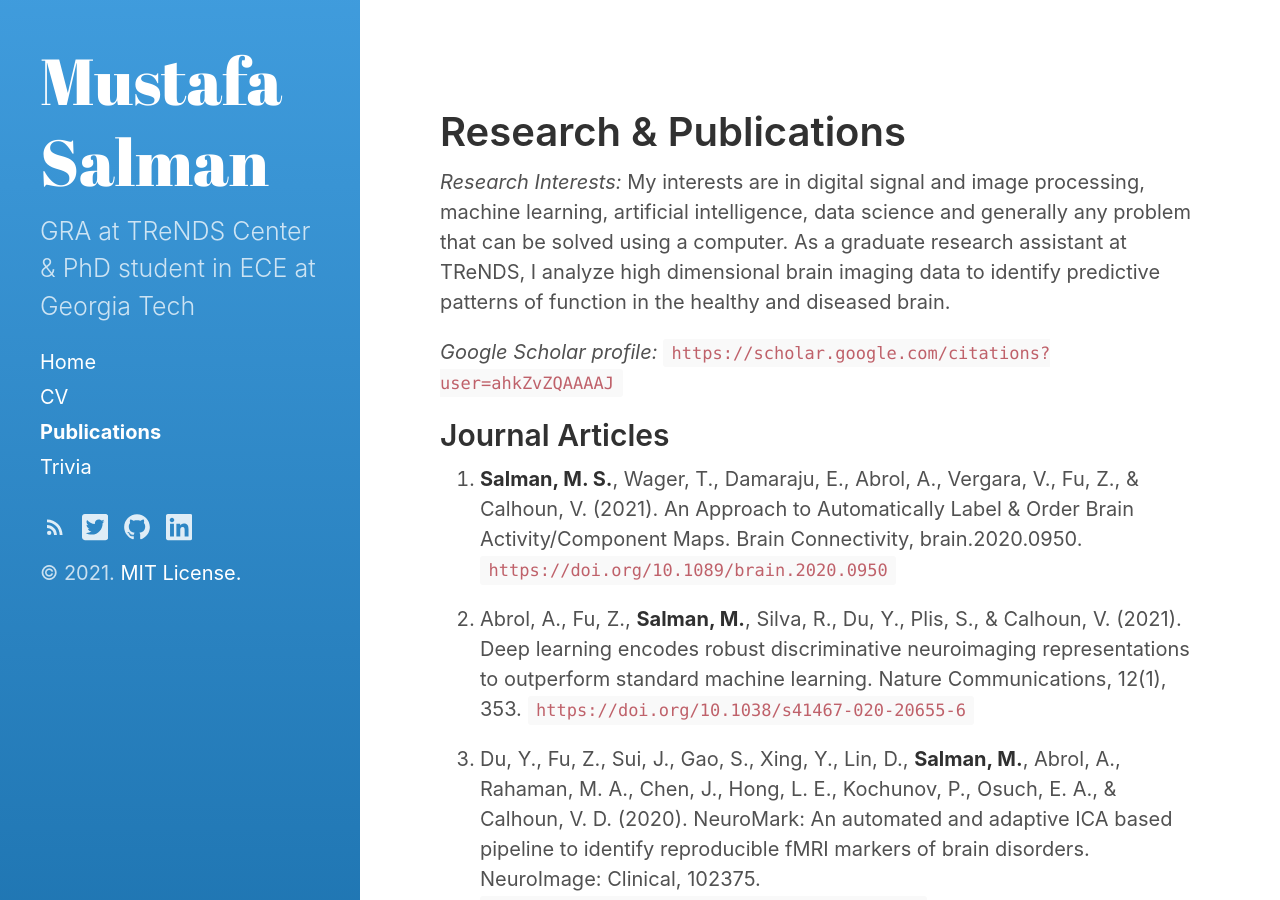
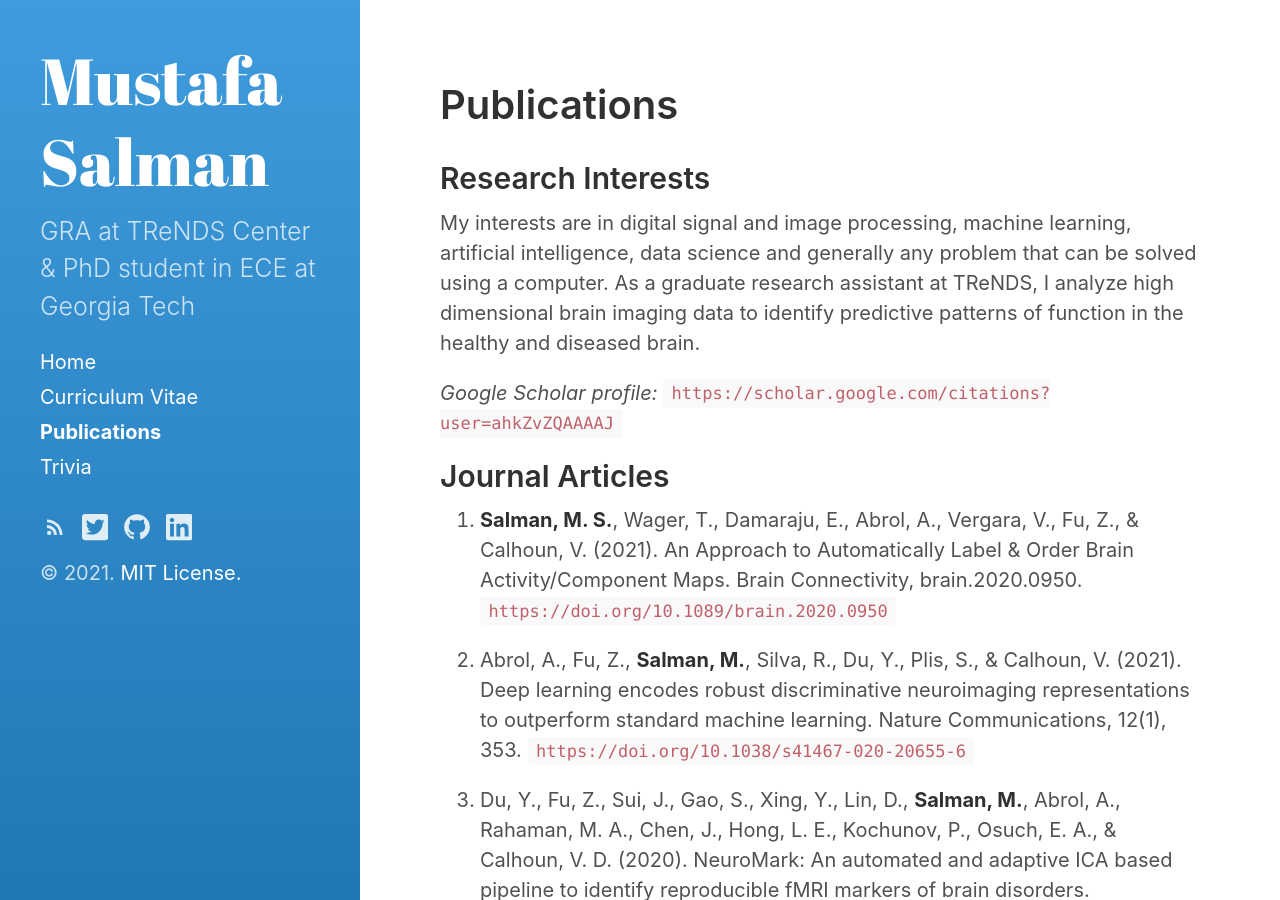
Before and after one commit to esalman/esalman.github.io, a Jekyll site: the page built from publications.md, in a window 1280 px wide and 900 px high. Built offline with Jekyll 4.4.1, drawn with Linux system fonts in a browser that asks for light colours; part of the change alters nothing that is shown.

Commit message:
more clean up

```diff
--- a/cv.md
+++ b/cv.md
@@ -1,11 +1,9 @@
 ---
-layout: index
-title: CV
+layout: page
+title: Curriculum Vitae
 sidebar_link: true
 ---
-
-# Mustafa Saifuddin Salman
-
+### Mustafa Saifuddin Salman
 Email: [`cpu.salman@gmail.com`](mailto:cpu.salman@gmail.com)
 Website: [`www.esalman.com`](http://www.esalman.com/)
 Google Scholar:
@@ -13,127 +11,68 @@ Google Scholar:
 Github: [`http://github.com/esalman`](http://github.com/esalman)
 LinkedIn:
 [`http://www.linkedin.com/in/mustafa-salman-a0267216`](http://www.linkedin.com/in/mustafa-salman-a0267216)
+## Education
 
-# Education
+**Ph.D., Electrical & Computer Engineering**, Georgia Institute of Technology, Summer 2019--Present
+*Major:* ECE *Minor:* Industrial & Systems Engineering
 
+**M.Sc., Electrical & Computer Engineering**, University of New Mexico, Fall 2015--Spring 2019
+*Major:* ECE, *Emphasis:* Bioengineering
 
-**Ph.D., Electrical & Computer Engineering**, Georgia Institute of
-Technology, Summer 2019--Present *Major:* ECE *Minor:* Industrial &
-Systems Engineering
-
-**M.Sc., Electrical & Computer Engineering**, University of New Mexico,
-Fall 2015--Spring 2019
-*Major:* ECE *Emphasis:* Bioengineering
-
-**M.B.A.**, Institute of Business Administration, Dhaka University,
-Bangladesh, 2013
+**M.B.A.**, Institute of Business Administration, Dhaka University, Bangladesh, 2013
 *Major:* Finance, *Minor:* Marketing
 *Dissertation:* Financial Feasibility of a Stock Simulation Program
 
-**B.S., Electrical & Electronic Engineering**, Bangladesh University of
-Engineering & Technology, 2009
+**B.S., Electrical & Electronic Engineering**, Bangladesh University of Engineering & Technology, 2009
 *Major:* Communications, *Minor:* Electronics
 *Dissertation:* A Study On IPTV: An Emphasis On Quality Control
 
-# Computer Skills
+## Computer Skills
 
+**Programming**, scripting & object-oriented languages (C, PHP, Python, JavaScript, Java, Actionscript), markup languages (HTML/CSS, LaTeX), version control systems (SVN, Git) etc.
+**Data science**, scientific computing (R, MATLAB), machine learning & artificial intelligence (SciPy, TensorFlow, PyTorch, CUDA etc.)
+**Distributed computing** (MPI), high performance computing (PBS, SLURM) & cloud infrastructure (AWS, S3)
+**Web, Android & database** application development
+**Operating systems** (Windows, Linux & OS X)
 
-Programming: scripting & object-oriented languages (C, PHP, Python,
-JavaScript, Java, Actionscript), markup languages (HTML/CSS, LaTeX),
-version control systems (SVN, Git) etc.
+## Employment
 
-Data science, scientific computing (R, MATLAB), machine learning &
-artificial intelligence (SciPy, TensorFlow, PyTorch, CUDA etc.)
+**Graduate Research Assistant**, Center for Translational Research in Neuroimaging & Data Science (TReNDS), Atlanta, GA, USA 2019--Present
+Analyze high-dimensionalbrain imaging data to identify predictive patterns of function in the healthy and diseased human brain.
 
-Distributed computing (MPI), high performance computing (PBS, SLURM) &
-cloud infrastructure (AWS, S3)
-
-Web, Android & database application development
-
-Operating systems (Windows, Linux & OS X)
-
-# Employment
-
-
-**Graduate Research Assistant**, Center for Translational Research in
-Neuroimaging & Data Science (TReNDS), Atlanta, GA, USA 2019--Present
-Analyze high-dimensionalbrain imaging data to identify predictive
-patterns of function in the healthy and diseased human brain.
-
-**Graduate Research Assistant**, Mind Research Network, Albuquerque, NM,
-USA 2015--2019
-Analyze high-dimensionalbrain imaging data to identify predictive
-patterns of function in the healthy and diseased human brain.
+**Graduate Research Assistant**, Mind Research Network, Albuquerque, NM, USA 2015--2019
+Analyze high-dimensionalbrain imaging data to identify predictive patterns of function in the healthy and diseased human brain.
 
 **Co-founder & CTO**, Dimik Infotech, Dhaka, Bangladesh, 2011--2015
-Developed software for Dhaka Stock Exchange (DSE) brokers, and web and
-mobile applications for offshore small business clients.
+Developed software for Dhaka Stock Exchange (DSE) brokers, and web and mobile applications for offshore small business clients.
 
-**Web Application Developer**, Technobd Web Solutions, Dhaka,
-Bangladesh, 2009--2011
+**Web Application Developer**, Technobd Web Solutions, Dhaka, Bangladesh, 2009--2011
 Developed web and mobile applications according to client requirements.
 
-# Research
+## Research
 
 Please see the [`Publications`](./publications) page.
 
-# Activities
+## Activities
 
+**High performance computing,** authored a documentation for using high performance computing (HPC) systems, 2020 [`http://esalman.gsucreate.org/trendswiki/Main_Page`](http://esalman.gsucreate.org/trendswiki/Main_Page).
+**Cloud infrastructure experience,** migrated 1 PetaByte of research data using AWS & S3, 2019.
+**Open source contribution,** authored about 25 open source project repositories on Github [`https:// github.com/esalman`](https://github.com/esalman), 2015--Present.
+**Competition hosting,** hosted the TReNDS Neuroimaging competition on Kaggle [`https://www.kaggle. com/c/trends-assessment-prediction`](https://www.kaggle.com/c/trends-assessment-prediction), 2020.
+**Outreach activity,** volunteering as a technical advisor at the Brain Space Initiative, an outreach program providing equal opportunity for researchers and students across the world [`https://brainspace initiative.github.io/`](https://brainspaceinitiative.github.io/), 2020-Present.
+**Entrepreneurship,** co-founded a stock-market software start-up, Dimik Infotech Ltd. in Dhaka, Bangladesh, 2011-2015.
+**Developer advisor** at stackoverflow.com, voluntarily answering computer programming questions [`https://stackoverflow.com/users/221859/salman?tab=profile`](https://stackoverflow.com/users/221859/salman?tab=profile), 2012--Present
+**Brain data analysis workshops,** provided assistance to the participants of the biennial   "The Mind Research Network (MRN) fMRI Image Acquisition and Analyses Course with SPM and ICA", 2016--Present.
 
-**High performance computing,** authored a documentation for using high
-performance computing (HPC) systems, 2020
-[`http://esalman.gsucreate.org/trendswiki/Main_Page`](http://esalman.gsucreate.org/trendswiki/Main_Page).
+## Honors & Awards
 
-**Cloud infrastructure experience,** migrated 1 PetaByte of research
-data using AWS & S3, 2019.
-
-**Open source contribution,** authored about 25 open source project
-repositories on Github
-[`https:// github.com/esalman`](https://github.com/esalman),
-2015--Present.
-
-**Competition hosting,** hosted the TReNDS Neuroimaging competition on
-Kaggle
-[`https://www.kaggle. com/c/trends-assessment-prediction`](https://www.kaggle.com/c/trends-assessment-prediction),
-2020.
-
-**Outreach activity,** volunteering as a technical advisor at the Brain
-Space Initiative, an outreach program providing equal opportunity for
-researchers and students across the world
-[`https://brainspace initiative.github.io/`](https://brainspaceinitiative.github.io/),
-2020-Present.
-
-**Entrepreneurship,** co-founded a stock-market software start-up, Dimik
-Infotech Ltd. in Dhaka, Bangladesh, 2011-2015.
-
-**Developer advisor** at stackoverflow.com, voluntarily answering
-computer programming questions
-[`https://stackoverflow.com/users/221859/salman?tab=profile`](https://stackoverflow.com/users/221859/salman?tab=profile),
-2012--Present
-
-**Brain data analysis workshops,** provided assistance to the
-participants of the biennial   "The Mind Research Network (MRN) fMRI
-Image Acquisition and Analyses Course with SPM and ICA  ", 2016--Present.
-
-# Honors & Awards
-
-
-**Doctoral Conference Presentation Award**, UNM,   $1000 each, 2018 &
-2017
-
-**Second annual student paper competition**, ECE-GSA, UNM- 3rd place
-(conference category), 2017
-
-**IEEE International Symposium on Biomedical Imaging**, Conference
-travel grant,   $1000, 2017
-
+**Doctoral Conference Presentation Award**, UNM, $1000 each, 2018 & 2017
+**Second annual student paper competition**, ECE-GSA, UNM- 3rd place (conference category), 2017
+**IEEE International Symposium on Biomedical Imaging**, Conference travel grant, $1000, 2017
 **UNM App Contest,** LoboTutor app, 4th place, 2016-17
 
-# Professional Memberships
-
+## Professional Memberships
 
 **Graduate member**, Society for Neuroscience, 2019--Present
-
 **Member**, Organization for Human Brain Mapping (OHBM), 2017--Present
-
 **Student member**, IEEE & IEEE Signal Processing Society, 2016--Present
--- a/publications.md
+++ b/publications.md
@@ -1,12 +1,12 @@
 ---
-layout: index
+layout: page
 title: Publications
 sidebar_link: true
 ---
 
-# Research & Publications
+## Research Interests
 
-*Research Interests:* My interests are in digital signal and image
+My interests are in digital signal and image
 processing, machine learning, artificial intelligence, data science and
 generally any problem that can be solved using a computer. As a graduate
 research assistant at TReNDS, I analyze high dimensional brain imaging
```
